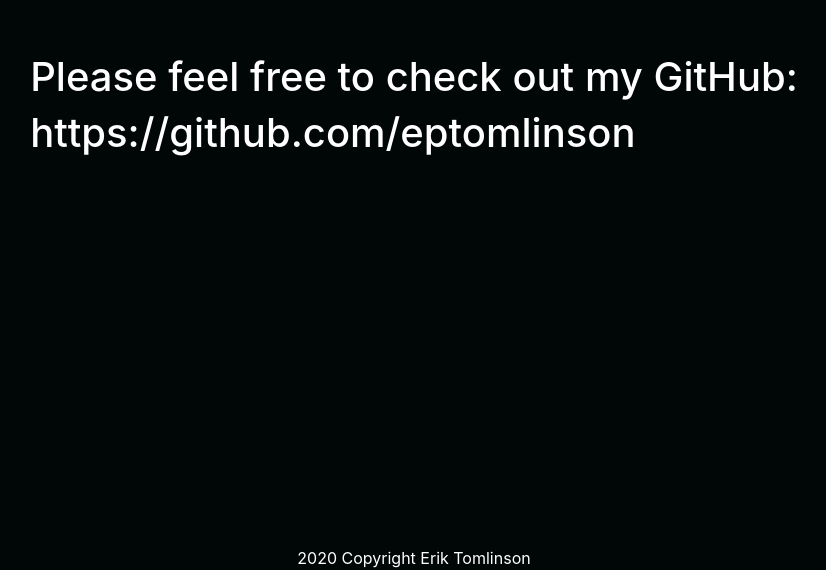
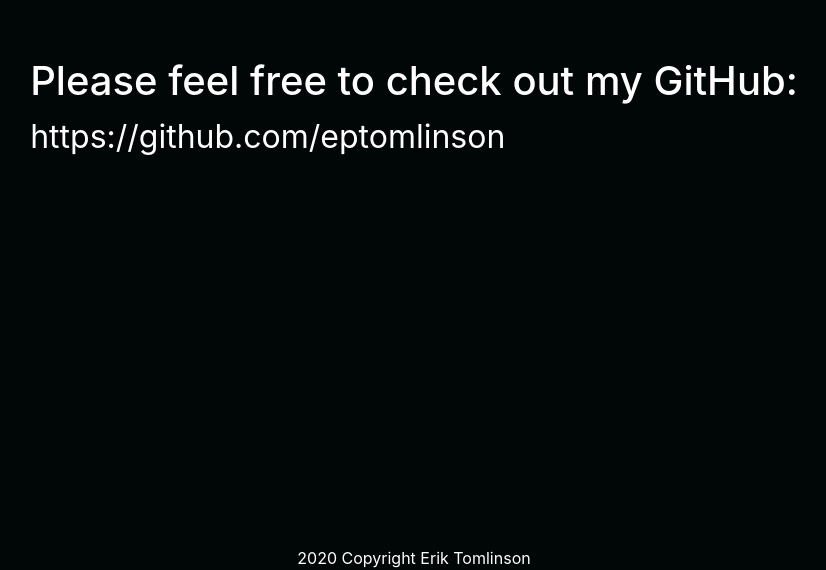
Before and after one commit to eptomlinson/portfolio, a React (Create React App) app: page /#/contact in a window 1280 px wide. Shown: the part 1230-1800 px from the top of the page, without its empty margins (226-1052 px from the left). Built offline with nearby package versions, Linux system fonts and the light colour scheme; the HTML template or start-up script is replaced by a standard one.

Commit message:
added a tag with link to my github profile

```diff
--- a/src/App.css
+++ b/src/App.css
@@ -80,3 +80,8 @@
   color: #fff;
   font-size: larger;
 }
+
+.github{
+  color: #fff;
+  font-size: xx-large;
+}
--- a/src/components/Contact/index.js
+++ b/src/components/Contact/index.js
@@ -9,7 +9,7 @@
                         <div className = "textWrapper">
                         <div className = "heading">
                             <h1>Please feel free to check out my GitHub:</h1>
-                            <h1>https://github.com/eptomlinson</h1>
+                            <a className="github" href="https://github.com/eptomlinson">https://github.com/eptomlinson</a>
 
                         </div>
                         </div>
```
Also changed, not shown: 1 other file (tests, documents, lock files or other folders).
